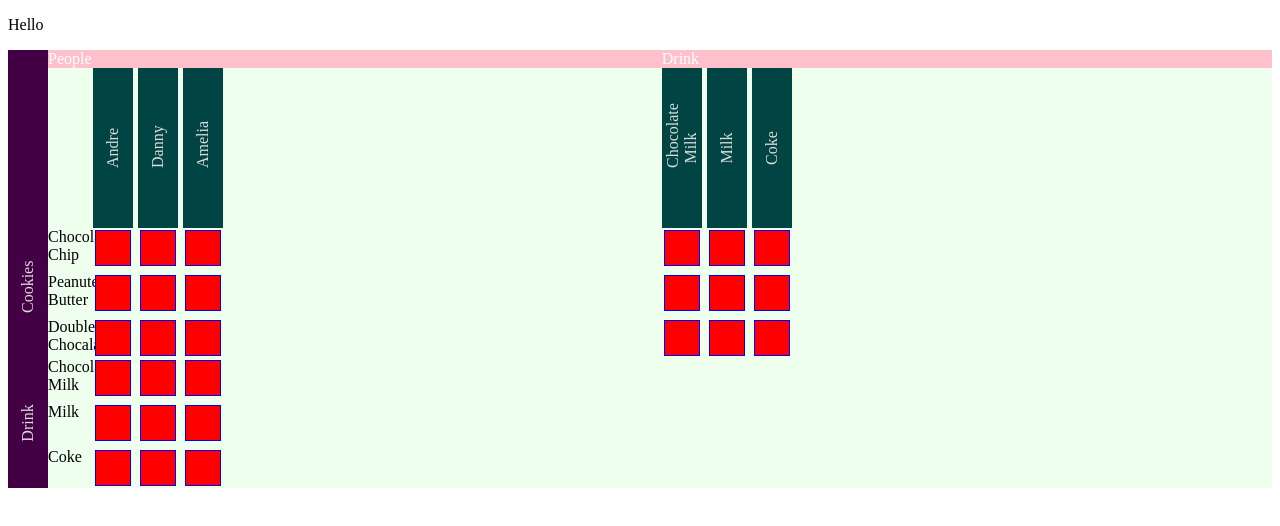
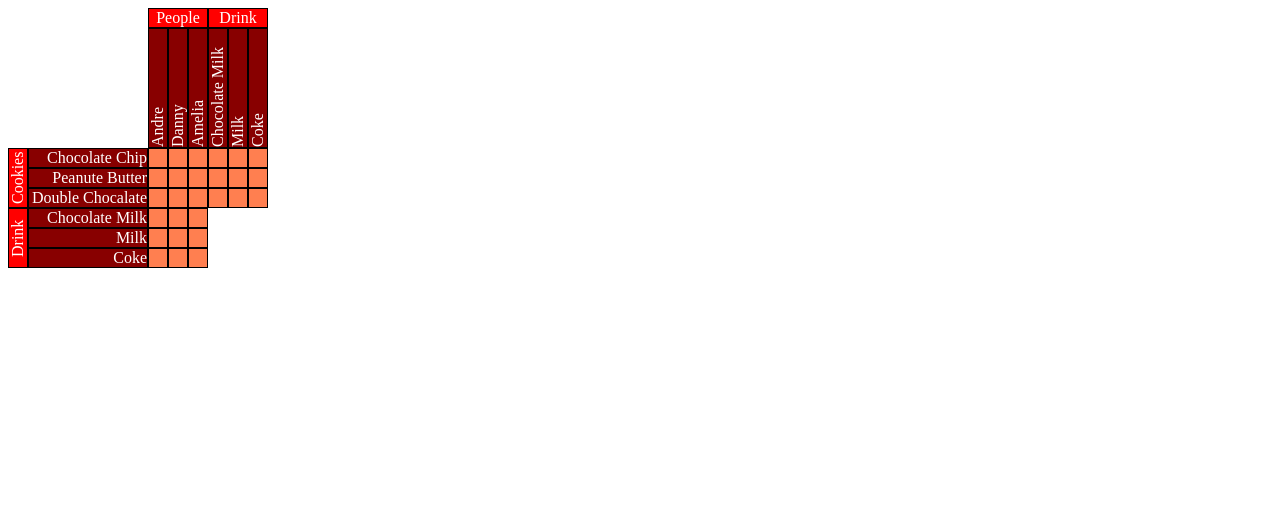
Before and after one commit to DDtMM/LogicProblems, an Angular app: page / in a window 1280 px wide. Shown: the top 526 px of the page. Built offline with nearby package versions, Linux system fonts and the light colour scheme.

Commit message:
Much better grid design.  Can still be improved.

```diff
--- a/src/app/home/home.component.html
+++ b/src/app/home/home.component.html
@@ -1,2 +1 @@
-<p>Hello</p>
 <app-problem-grid [problem]="problem" ></app-problem-grid>
--- a/src/app/problem-grid-item/problem-grid-item-vm.ts
+++ b/src/app/problem-grid-item/problem-grid-item-vm.ts
@@ -1,6 +1,6 @@
 import { ProblemItem } from '../models/problem-item';
 
-export type ProblemGridItemVmState = 'accept' | 'exclude' | 'open';
+export type ProblemGridItemVmState = 'accept' | 'open' | 'reject';
 
 export interface ProblemGridItemVm {
   itemX: ProblemItem;
--- a/src/app/problem-grid/problem-def-to-grid-vm.ts
+++ b/src/app/problem-grid/problem-def-to-grid-vm.ts
@@ -17,7 +17,9 @@ export function problemDefToGridVm(def: ProblemDef): ProblemGridVm {
   }
 
   return {
-    categoryRows
+    categoryRows,
+    xCats,
+    yCats
   };
 }
 
--- a/src/app/problem-grid/problem-grid-vm.ts
+++ b/src/app/problem-grid/problem-grid-vm.ts
@@ -9,5 +9,7 @@ export interface ProblemGridVmCategoryMatrix {
 }
 
 export interface ProblemGridVm {
-  categoryRows: ProblemGridVmCategoryMatrix[][]
+  categoryRows: ProblemGridVmCategoryMatrix[][];
+  xCats: ProblemCategory[];
+  yCats: ProblemCategory[];
 }
--- a/src/app/problem-grid/problem-grid.component.html
+++ b/src/app/problem-grid/problem-grid.component.html
@@ -1,40 +1,41 @@
-<div *ngIf="gridVm?.categoryRows">
-  <div class="outer-grid" *ngFor="let r of gridVm?.categoryRows; let yIndex = index">
-
-    <!-- header row -->
-    <ng-container *ngIf="yIndex === 0">
-      <div class="vert-label vert-cat-label">
+<div *ngIf="gridVm" class="grid">
+  <ng-container *ngFor="let cat of gridVm!.xCats">
+    <div class="cat-label" [style.gridColumn]="getCatLabelGridRange(gridVm!.xCats, cat)" [style.gridRow]="1">
+      {{cat.label}}
+    </div>
+    <div *ngFor="let item of cat.items" class="vert-label item-label"
+      [style.gridColumn]="getItemGridIndex(gridVm!.xCats, cat, item)" [style.gridRow]="'2 / span 6'">
+      <div>
+        {{item.label}}
       </div>
-      <div *ngFor="let m of r" class="x-label">
-        {{m.catX.label}}
+    </div>
+  </ng-container>
+  <ng-container *ngFor="let cat of gridVm!.yCats">
+    <div class="cat-label vert-label" [style.gridRow]="getCatLabelGridRange(gridVm!.yCats, cat)"
+      [style.gridColumn]="'1 / span 1'">
+      <div>
+        {{cat.label}}
       </div>
-      <div class="vert-label vert-cat-label">
+    </div>
+    <div *ngFor="let item of cat.items" class="item-label" [style.textAlign]="'right'"
+      [style.gridRow]="getItemGridIndex(gridVm!.yCats, cat, item)" [style.gridColumn]="'2 / span 6'">
+      <div>
+        {{item.label}}
+      </div>
+    </div>
+  </ng-container>
+  <ng-container *ngFor="let catRows of gridVm!.categoryRows">
+    <ng-container *ngFor="let catRow of catRows;">
+      <ng-container *ngFor="let row of catRow.itemMatrix">
+        <div *ngFor="let mItem of row" class="item"
+        [ngClass]="mItem.state"
+        (click)="toggleState(mItem)"
+      [style.gridRow]="getItemGridIndex(gridVm!.yCats, catRow.catY, mItem.itemY)"
+      [style.gridColumn]="getItemGridIndex(gridVm!.xCats, catRow.catX, mItem.itemX)">
 
       </div>
-      <div *ngFor="let m of r; let xIndex = index" class="x-item-label-grid">
-        <div *ngIf="xIndex === 0"></div>
-        <div *ngFor="let i of m.catX.items" class="vert-label vert-item-label" >
-          <div class="vert-label-inner">
-            {{i.label}}
-          </div>
-        </div>
-      </div>
+      </ng-container>
+
     </ng-container>
-
-    <!-- grid items -->
-    <div class="vert-label vert-cat-label">
-      <div class="vert-label-inner">
-        {{r[0].catY.label}}
-      </div>
-    </div>
-    <div *ngFor="let m of r; let xIndex = index" class="item-grid">
-      <ng-container *ngFor="let i of m.itemMatrix" >
-        <div *ngIf="xIndex === 0 " class="row-start">{{i[0].itemY.label}}</div>
-        <div *ngFor="let j of i; let index = index" [ngClass]="{ 'row-start': xIndex !== 0 && index === 0 }" >
-          <app-problem-grid-item></app-problem-grid-item>
-        </div>
-      </ng-container>
-    </div>
-
-  </div>
+  </ng-container>
 </div>
--- a/src/app/problem-grid/problem-grid.component.scss
+++ b/src/app/problem-grid/problem-grid.component.scss
@@ -1,51 +1,38 @@
-.flex-row {
-  display: flex;
-  flex-direction: row;
-}
-.outer-grid {
+.grid {
   display: grid;
-  grid-template-columns: 40px repeat(auto-fit, minmax(1px, auto));
-  grid-auto-rows: auto;
-  background: #efe;
-}
-.item-grid {
-  display: grid;
-  gap: 5px 5px;
-  grid-template-columns: repeat(auto-fill, 40px);
-  grid-auto-rows: 40px;
+  grid-auto-columns: 20px;
+  grid-auto-rows: 20px;
+
 }
 
-
-.x-label {
-  display: inline-block;
-  background: pink;
+.cat-label {
+  border: 1px solid black;
+  background: #ff0000;
+  color: white;
+  text-align: center;
+}
+.item-label {
+  border: 1px solid black;
+  background: #880000;
   color: white;
 }
-.x-item-label-grid {
-  display: grid;
-  gap: 5px 5px;
-  grid-template-columns: repeat(auto-fill, 40px);
-  grid-auto-rows: minmax(10px, 160px);
-}
-
 .vert-label {
-  display: flex;
-  align-items: center;
-  text-align: center;
-  color: gainsboro;
-  .vert-label-inner {
-    width: 100%;
-    transform: rotate(-90deg);
-  }
-  &.vert-cat-label {
-    grid-column: 1;
-    background: #404;
-  }
-  &.vert-item-label {
-    background: #044;
+  >div {
+    writing-mode: vertical-rl;
+    transform: rotate(180deg);
+    height: 100%;
+    white-space: nowrap;
+    overflow: visible;
   }
 }
 
-.row-start {
-  grid-column: 1;
+.item {
+  border: 1px solid black;
+  background: coral;
+  &.reject {
+    background: #555;
+  }
+  &.accept {
+    background: #0e0;
+  }
 }
--- a/src/app/problem-grid/problem-grid.component.ts
+++ b/src/app/problem-grid/problem-grid.component.ts
@@ -1,6 +1,9 @@
 import { Component, Input, OnInit } from '@angular/core';
 import { BehaviorSubject } from 'rxjs';
+import { ProblemCategory } from '../models/problem-category';
 import { ProblemDef } from '../models/problem-def';
+import { ProblemItem } from '../models/problem-item';
+import { ProblemGridItemVm } from '../problem-grid-item/problem-grid-item-vm';
 import { problemDefToGridVm } from './problem-def-to-grid-vm';
 import { ProblemGridVm } from './problem-grid-vm';
 
@@ -23,7 +26,35 @@ export class ProblemGridComponent implements OnInit {
   ngOnInit(): void {
   }
 
-  private ProblemDefToVm(def: ProblemDef) {
+  getCatLabelGridRange(cats: ProblemCategory[], cat: ProblemCategory) {
+    const itemsPrior = this.getPriorCatsCount(cats, cat);
+    return `${8 + itemsPrior} / span ${cat.items.length}`;
+  }
 
+  getItemGridIndex(cats: ProblemCategory[], cat: ProblemCategory, item: ProblemItem) {
+    const itemsPrior = this.getPriorCatsCount(cats, cat);
+    return `${8 + itemsPrior + cat.items.indexOf(item)} / span 1`;
+  }
+
+  toggleState(mItem: ProblemGridItemVm) {
+    switch (mItem.state) {
+      case 'accept':
+        mItem.state = 'open';
+        break;
+      case 'reject':
+        mItem.state = 'accept';
+        break;
+      case 'open':
+        mItem.state = 'reject';
+        break;
+    }
+  }
+
+  private getPriorCatsCount(cats: ProblemCategory[] | undefined, cat: ProblemCategory) {
+    const catIndex = cats?.indexOf(cat) ?? -1;
+    return (cats || [])
+      .slice(0, catIndex)
+      .map(x => x.items.length)
+      .reduce((prev, cur) => prev + cur, 0);
   }
 }
```
